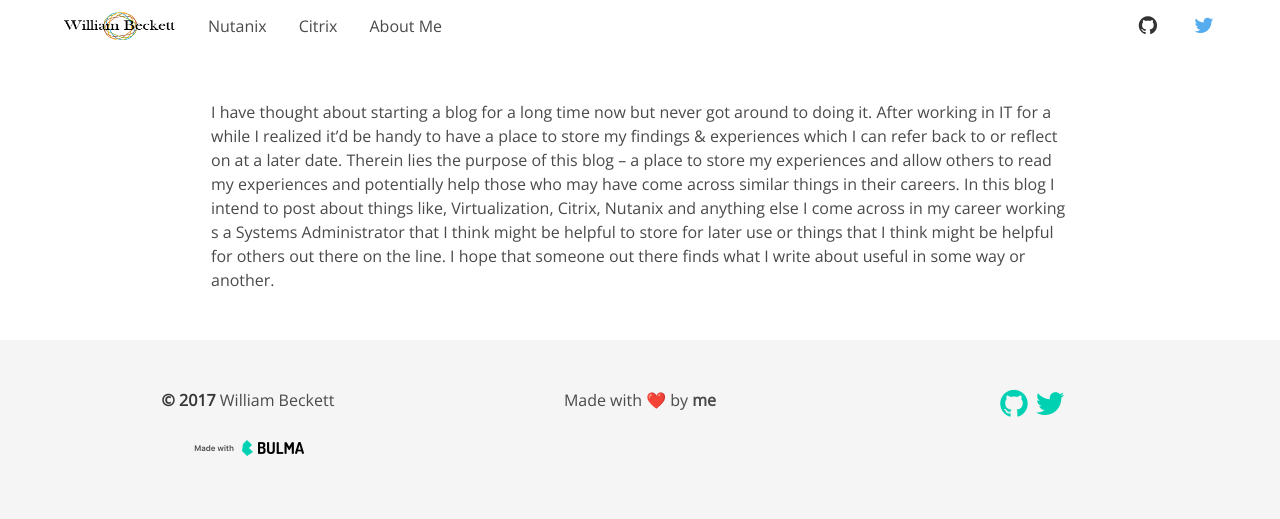
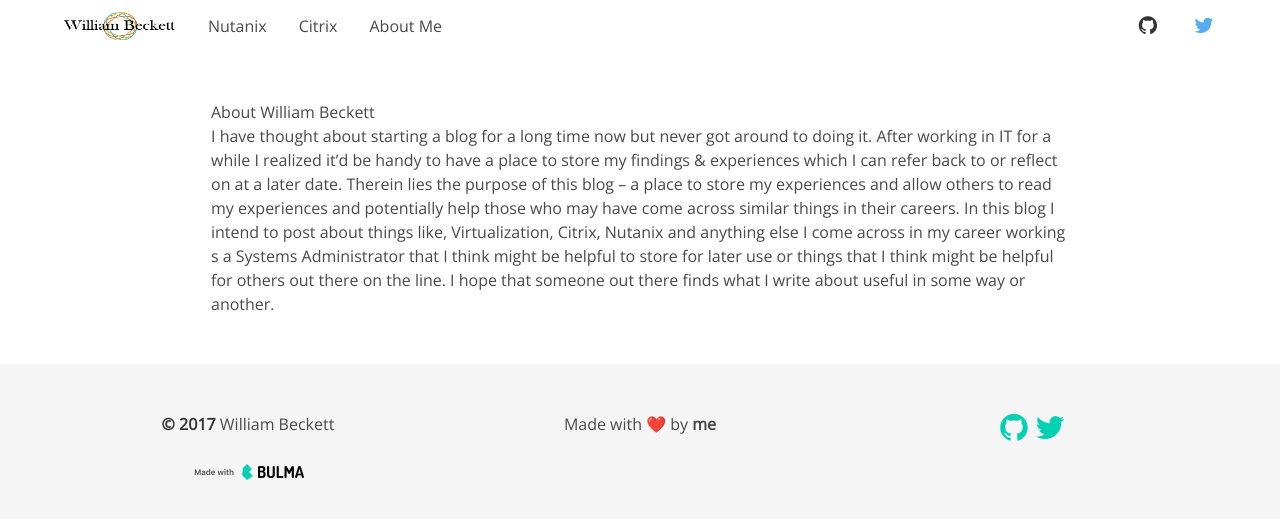
Before and after one commit to wjbeckett/blog, a Jekyll site: the page built from about.md, in a window 1280 px wide. Shown: the top 519 px of the page. Built offline with Jekyll 4.4.1, drawn with Linux system fonts in a browser that asks for light colours.

Commit message:
added page title to about.

```diff
--- a/about.md
+++ b/about.md
@@ -14,7 +14,9 @@ fixed_navbar: true
     <div class="container">
         <div class="columns is-centered">
             <div class="column is-9">
-                <p> I have thought about starting a blog for a long time now but never got around to doing it. After working in IT for a while I realized it’d be handy to have a place to store my findings & experiences which I can refer back to or reflect on at a later date. Therein lies the purpose of this blog – a place to store my experiences and allow others to read my experiences and potentially help those who may have come across similar things in their careers.
+                <p>
+                <h1>{{ page.title }}</h1>
+                I have thought about starting a blog for a long time now but never got around to doing it. After working in IT for a while I realized it’d be handy to have a place to store my findings & experiences which I can refer back to or reflect on at a later date. Therein lies the purpose of this blog – a place to store my experiences and allow others to read my experiences and potentially help those who may have come across similar things in their careers.
                 In this blog I intend to post about things like, Virtualization, Citrix, Nutanix and anything else I come across in my career working s a Systems Administrator that I think might be helpful to store for later use or things that I think might be helpful for others out there on the line.
                 I hope that someone out there finds what I write about useful in some way or another.
                 </p>
```
